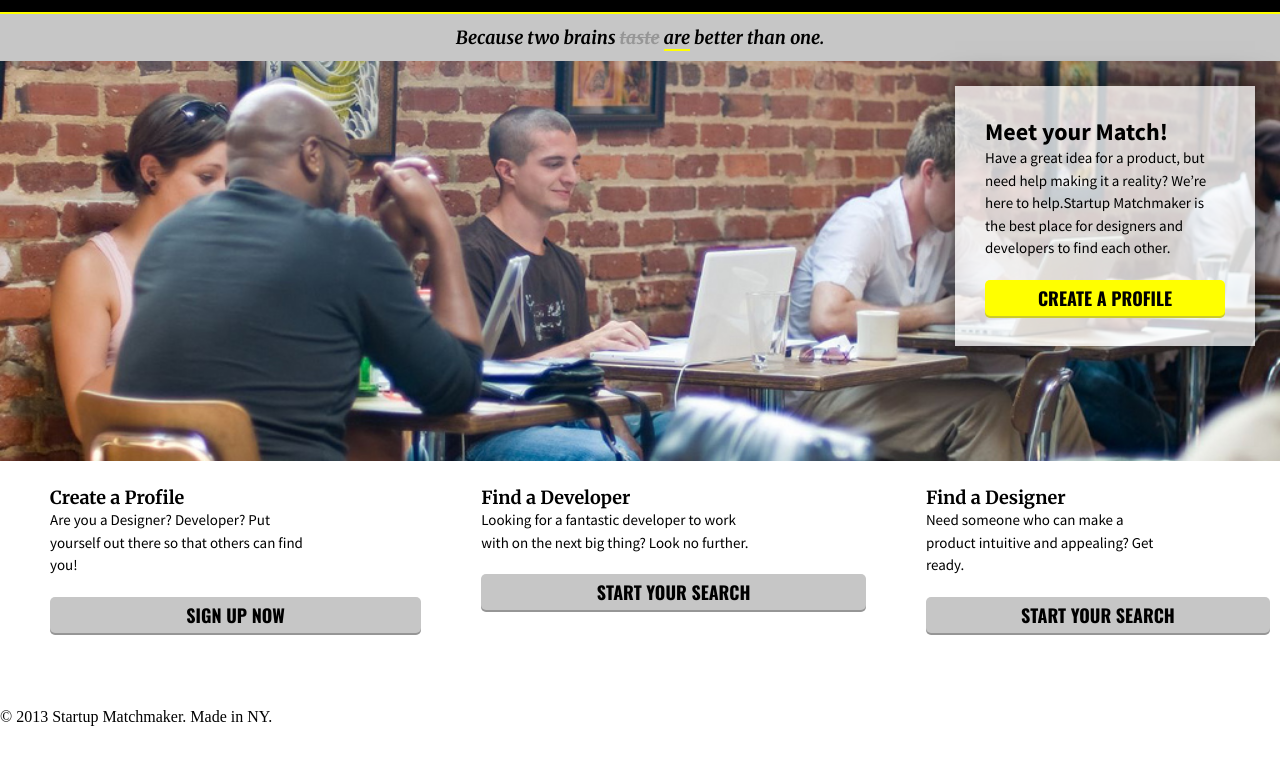
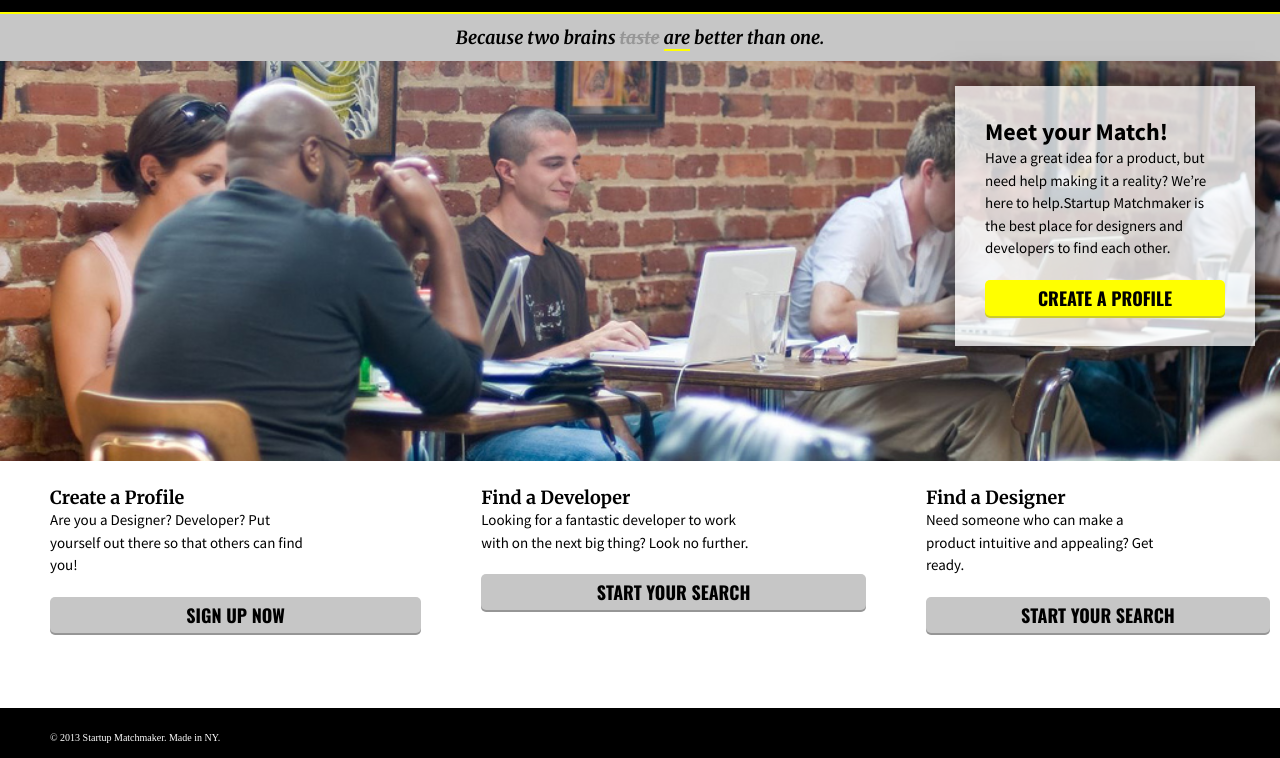
Before and after one commit to mrobin0711/Startermatchup, a plain HTML site: page index.html in a window 1280 px wide. Shown: the part 63-821 px from the top of the page. Before the commit the page ends 800 px from the top, so only its background shows below. Drawn offline with nearby package versions, Linux system fonts and the light colour scheme.

Commit message:
Completed CSS
Footer css added

```diff
--- a/css/style.css
+++ b/css/style.css
@@ -344,3 +344,11 @@ aside.box button {
 }
 /***********Footer***********/
 }
+
+footer {
+	background-color: black;
+    min-height: 50px;
+    color: white;
+    font-size: 10px;
+    padding: 24px 0px 0px 50px;
+}
```
